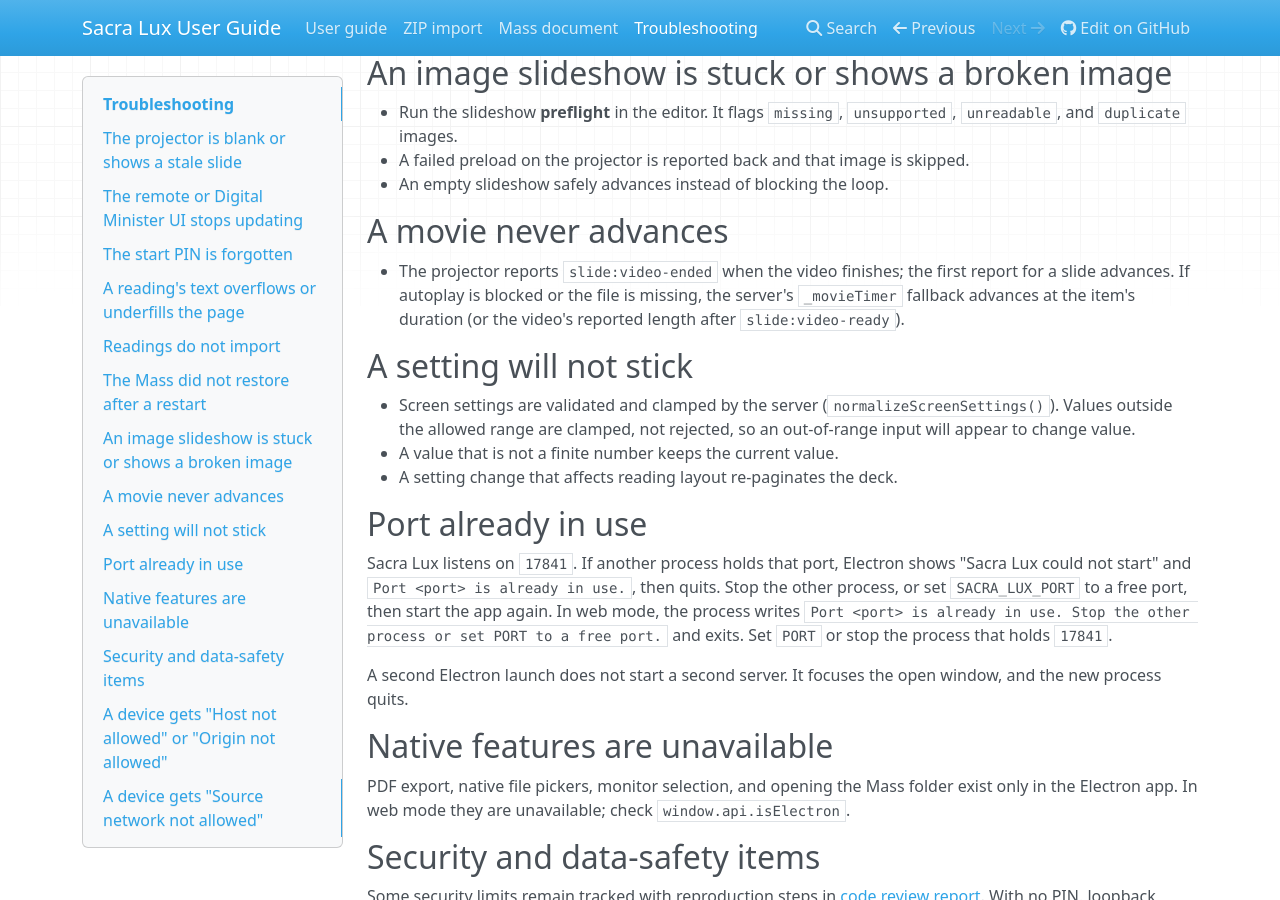
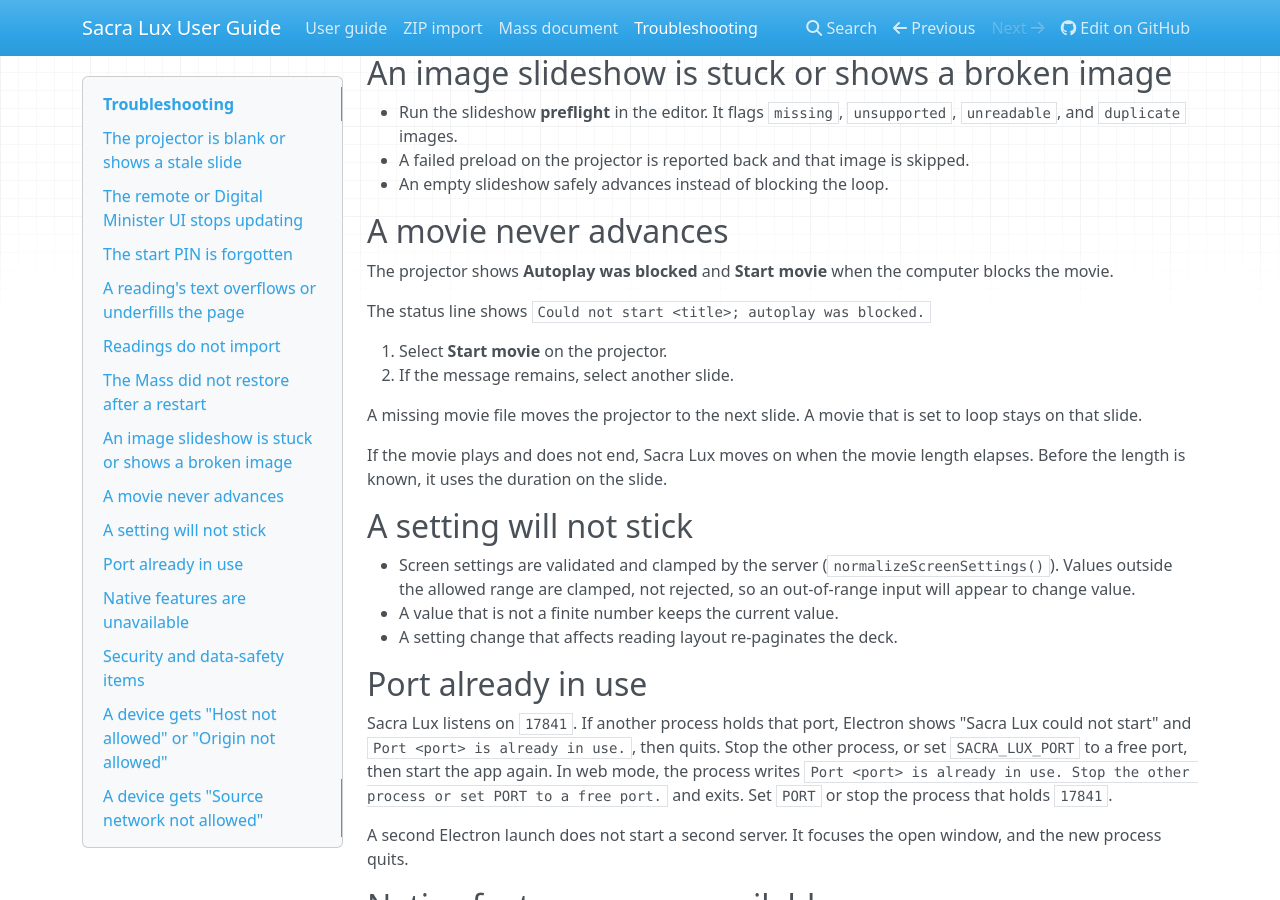
Before and after one commit to Saint-Therese-Of-Lisieux-Parish/sacra_lux, an MkDocs documentation site: the page built from docs/troubleshooting.md, in a window 1280 px wide and 900 px high, scrolled down 1383 px. Built offline with MkDocs 1.6.1, drawn with Linux system fonts in a browser that asks for light colours; nearby versions of some CDN libraries.

Commit message:
docs(setup): correct blocked movie autoplay
The troubleshooting page said a blocked movie autoplay advances on the movie timer. slide:video-play-failed stops that timer and sets the status text. The projector shows Autoplay was blocked and Start movie.

The page now tells the administrator what the projector shows and what to select.

Persona: administrator

Files:
- modified: docs/troubleshooting.md

Verified against: sacra-lux/src/server.js (slide:video-play-failed) and sacra-lux/public/screen.html (showAutoplayBlocked)

Refs #692

```diff
--- a/docs/troubleshooting.md
+++ b/docs/troubleshooting.md
@@ -74,10 +74,16 @@
 
 ## A movie never advances
 
-- The projector reports `slide:video-ended` when the video finishes; the first
-  report for a slide advances. If autoplay is blocked or the file is missing,
-  the server's `_movieTimer` fallback advances at the item's duration (or the
-  video's reported length after `slide:video-ready`).
+The projector shows **Autoplay was blocked** and **Start movie** when the computer blocks the movie.
+
+The status line shows `Could not start <title>; autoplay was blocked.`
+
+1. Select **Start movie** on the projector.
+2. If the message remains, select another slide.
+
+A missing movie file moves the projector to the next slide. A movie that is set to loop stays on that slide.
+
+If the movie plays and does not end, Sacra Lux moves on when the movie length elapses. Before the length is known, it uses the duration on the slide.
 
 ## A setting will not stick
 
```
